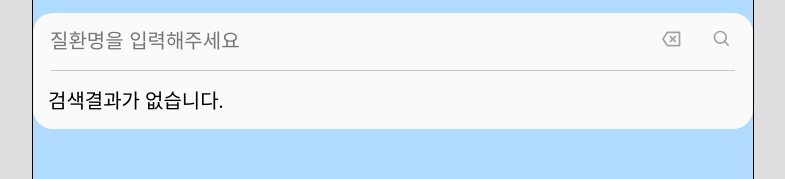
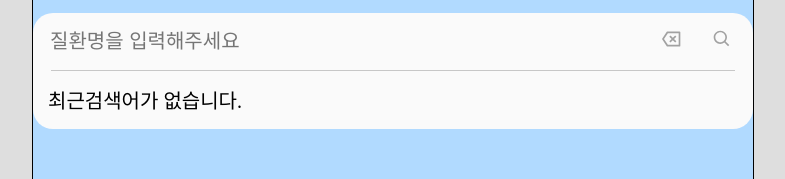
Before and after one commit to Hyeondoonge/pre-onboarding-11th-4, a React (Create React App) app: page / in a window 1280 px wide. Both pictures are taken after a click on the button 919 px from the left and 186 px from the top of the page. Shown: the part 145-324 px from the top of the page, without its empty margins (247-1032 px from the left). Built offline with nearby package versions, Linux system fonts and the light colour scheme.

Commit message:
feat: keyword 입력값 상태에 따른 렌더링 추가

```diff
--- a/src/components/Result.tsx
+++ b/src/components/Result.tsx
@@ -3,20 +3,28 @@ import ErrorBoundary from './ErrorBoundary';
 import ResultErrorFallback from './ResultErrorFallback';
 import { useEffect, useState } from 'react';
 
-export default function Result() {
+interface ResultProps {
+  keyword: string;
+}
+interface ListProps {
+  keyword: string;
+}
+
+export default function Result({ keyword }: ResultProps) {
   return (
     <StyledResult>
       <StyledBorder>
         <div />
       </StyledBorder>
       <ErrorBoundary fallback={<ResultErrorFallback />}>
-        <List />
+        <List keyword={keyword} />
       </ErrorBoundary>
     </StyledResult>
   );
 }
 
-function List() {
+function List({ keyword }: ListProps) {
+  // TODO: keyword로 하이라이팅
   const [selectedIndex, setSelectedIndex] = useState(-1);
 
   const data = {
@@ -43,7 +51,8 @@ function List() {
 
   return (
     <StyledList>
-      {data.result.length === 0 && <StyledItem>검색결과가 없습니다.</StyledItem>}
+      {keyword === '' && <StyledItem>최근검색어가 없습니다.</StyledItem>}
+      {keyword !== '' && RESULT_LENGTH === 0 && <StyledItem>검색결과가 없습니다.</StyledItem>}
       {data.result
         .filter((_, index) => index < RESULT_LENGTH)
         .map(({ sickNm }, index) => (
--- a/src/pages/SearchPage.tsx
+++ b/src/pages/SearchPage.tsx
@@ -23,7 +23,7 @@ export default function SearchPage() {
         />
         {isFocused && (
           <ErrorBoundary fallback={<ResultErrorFallback />}>
-            <Result />
+            <Result keyword={keyword} />
           </ErrorBoundary>
         )}
       </div>
```
